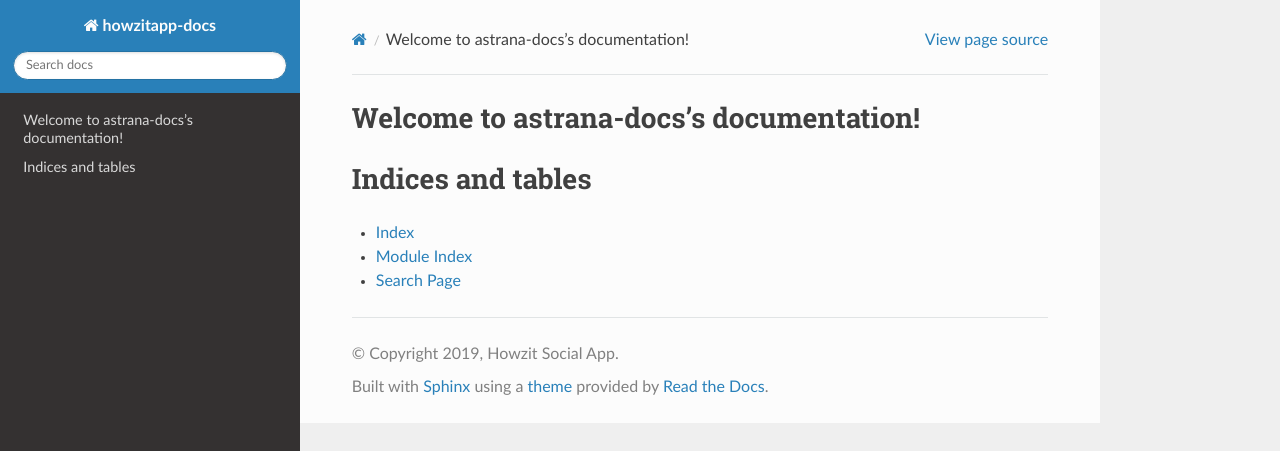
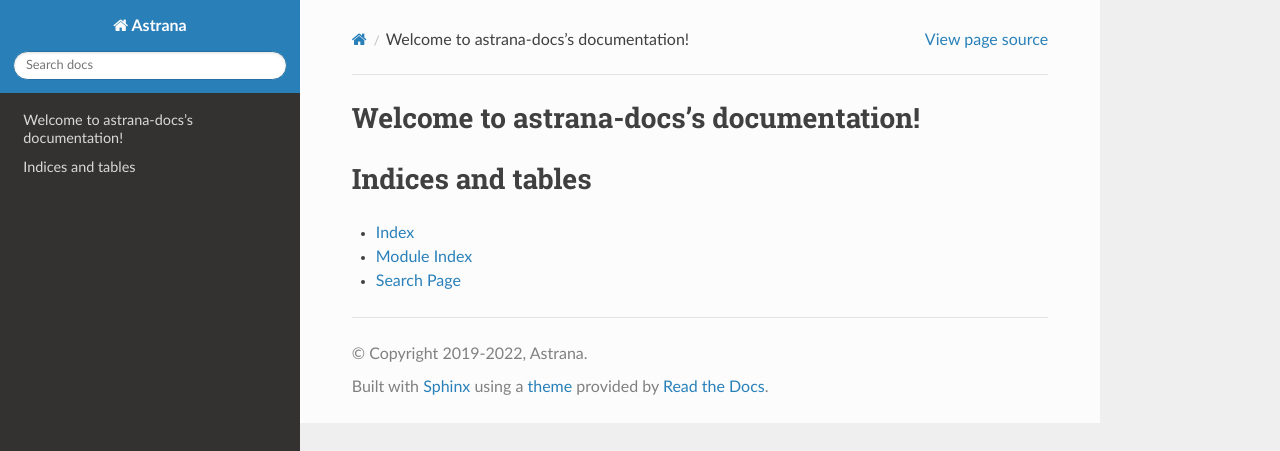
Before and after one commit to astrana-project/astrana-docs, a Sphinx documentation site: the page built from source/index.rst, in a window 1280 px wide. Shown: the top 451 px of the page. Built offline with Sphinx 7.4.7 and the Read the Docs theme 2.0.0, drawn with Linux system fonts in a browser that asks for light colours.

Commit message:
Update conf.py

```diff
--- a/source/conf.py
+++ b/source/conf.py
@@ -17,8 +17,8 @@
 
 # -- Project information -----------------------------------------------------
 
-project = 'howzitapp-docs'
-copyright = '2019, Howzit Social App'
+project = 'Astrana'
+copyright = '2019-2022, Astrana'
 author = 'Darin Morris'
 
 
```
